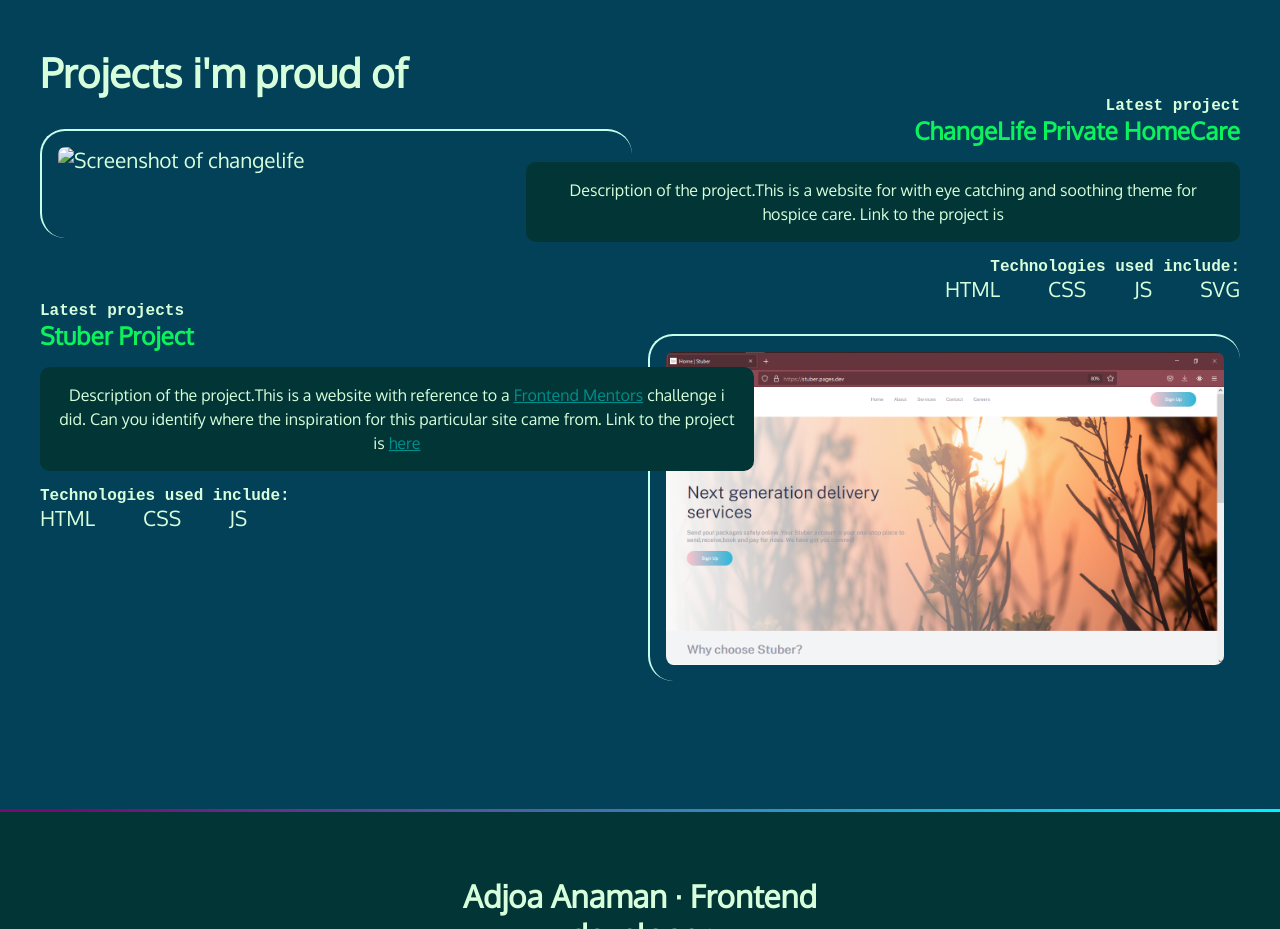
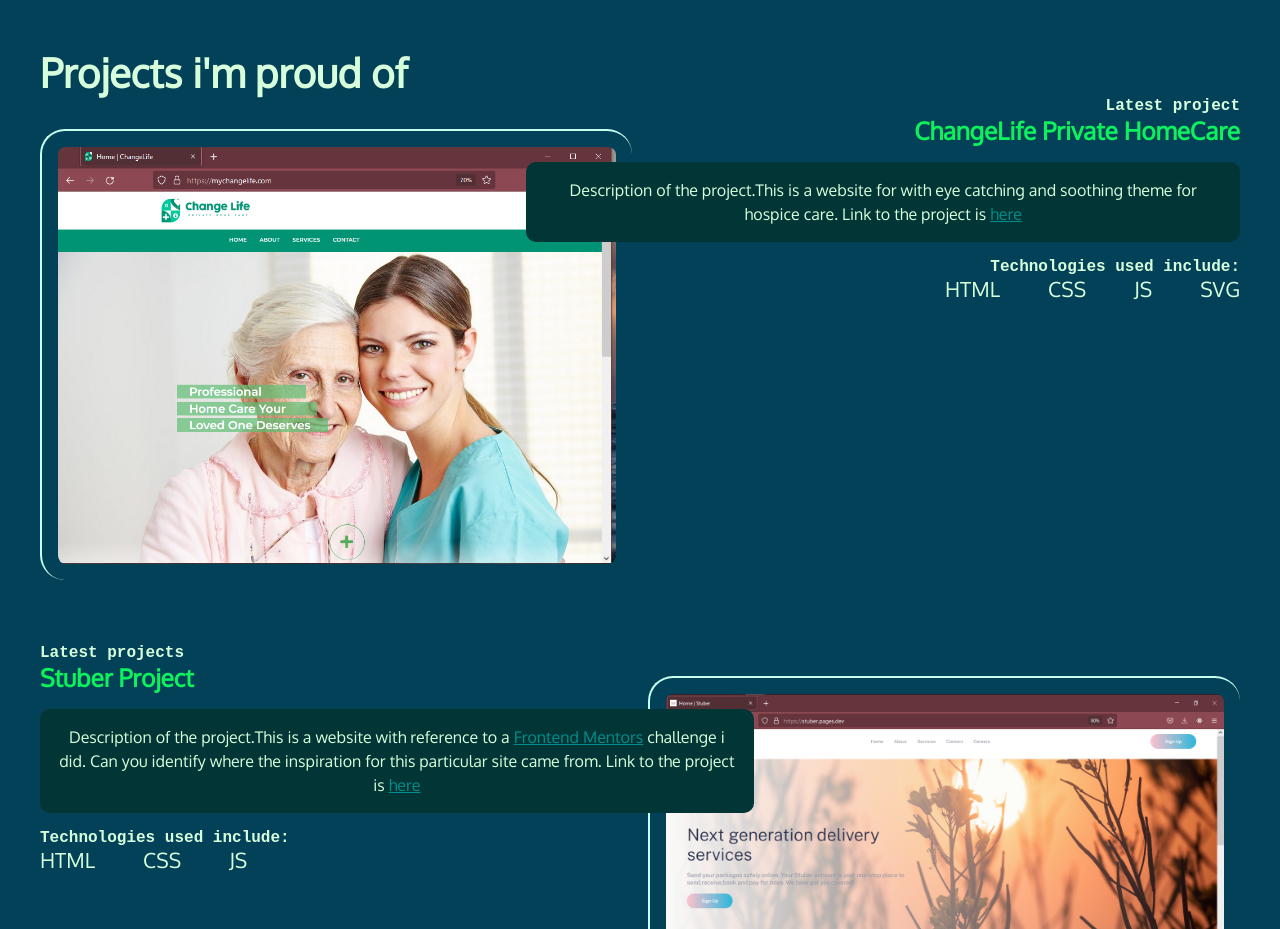
Before and after one commit to adjoaana/Portfolio, a plain HTML site: page index.html in a window 1280 px wide. Shown: the part 1040-1969 px from the top of the page. Drawn offline with Linux system fonts and the light colour scheme; a web font is replaced by a local one.

Commit message:
changing image names

```diff
--- a/index.html
+++ b/index.html
@@ -82,7 +82,7 @@
                     </h3>
                     <p class="black_box">
 
-                        Description of the project.This is a website for with eye catching and soothing theme for hospice care. Link to the project is <a href="www.mychangelife.com"></a>
+                        Description of the project.This is a website for with eye catching and soothing theme for hospice care. Link to the project is <a href="www.mychangelife.com">here</a>
                     </p>
                     <h4>
                         Technologies used include:
@@ -95,7 +95,7 @@
                     </ul>
 
                 </div>
-                <img src="/images/Screenshot (676).png" alt="Screenshot of changelife">
+                <img src="/images/project 1.png" alt="Screenshot of changelife">
 
             </article>
             <article class="reverse">
```
